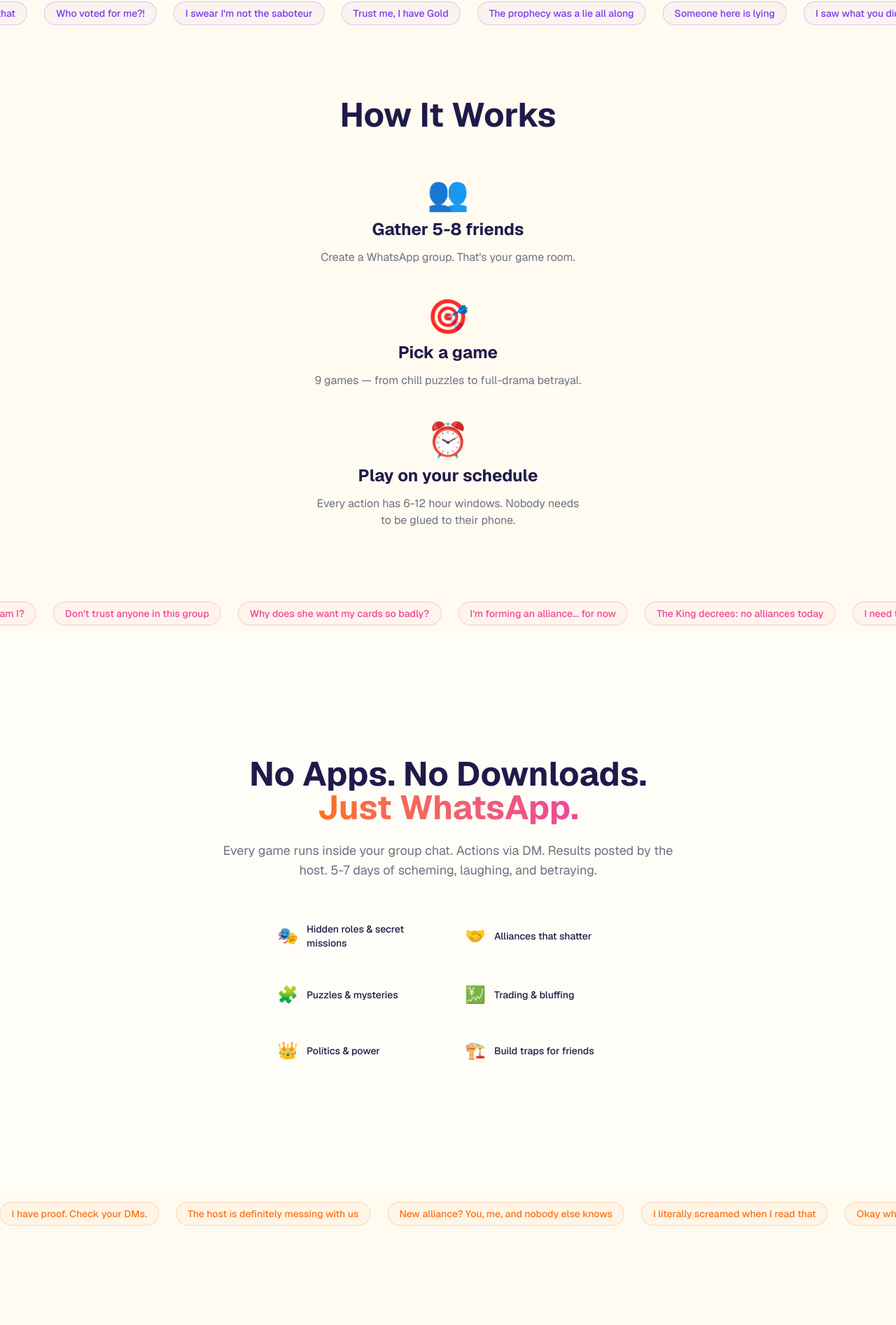
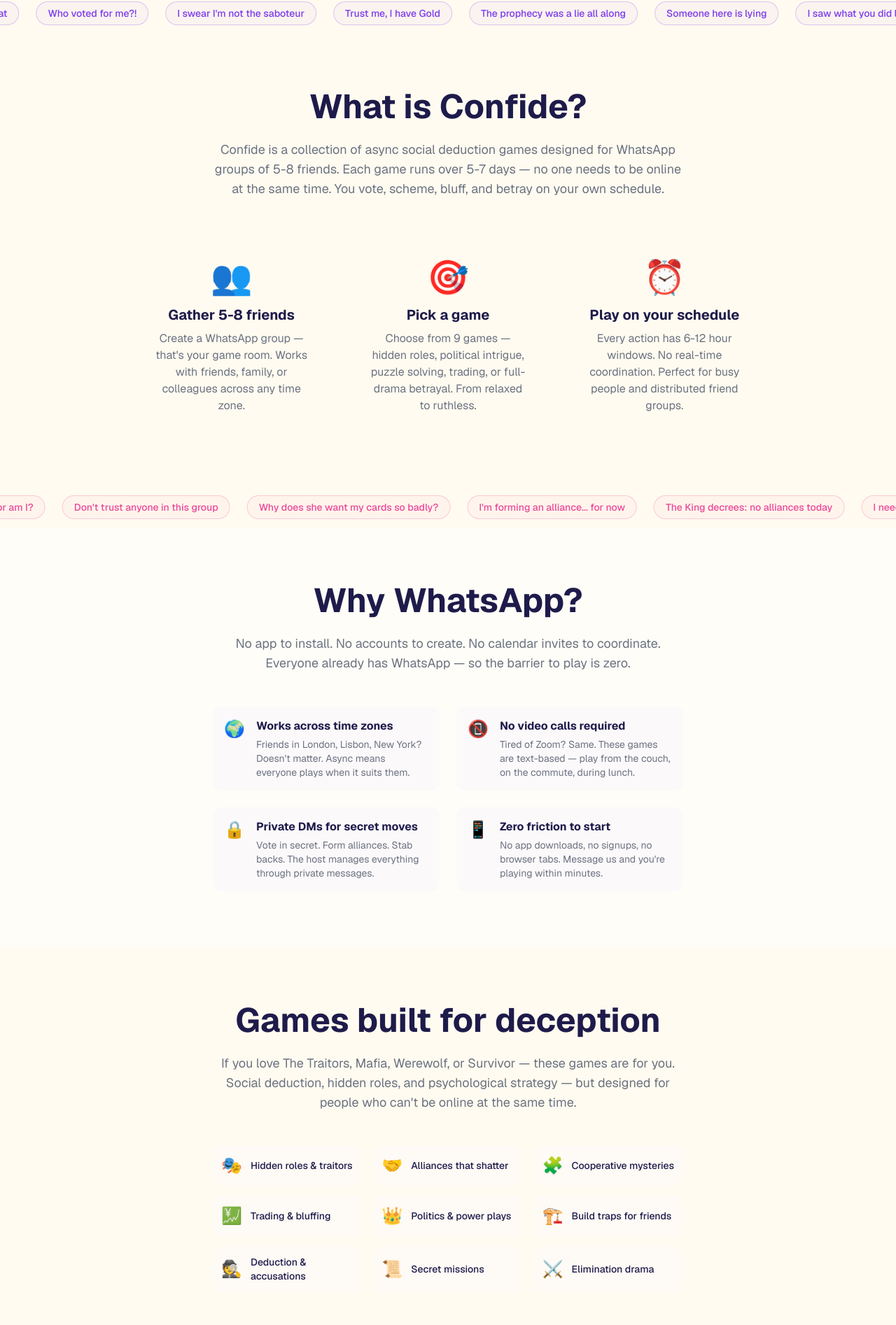
Before and after one commit to ChubbyWallaby/SocialGames, a Next.js app in the folder website/: page / in a window 1280 px wide. Shown: the part 795-2689 px from the top of the page at 70% size. Built offline with nearby package versions, Linux system fonts and the light colour scheme; no server answers.

Commit message:
Rewrite homepage copy for SEO and conversion
Ultraworked with [Sisyphus](https://github.com/code-yeongyu/oh-my-openagent)

Co-authored-by: Sisyphus <clio-agent@sisyphuslabs.ai>

```diff
--- a/website/app/page.tsx
+++ b/website/app/page.tsx
@@ -1,5 +1,15 @@
 import Link from "next/link";
+import type { Metadata } from "next";
 import { TickerBand1, TickerBand2, TickerBand3 } from "@/app/background-sentences";
+
+export const metadata: Metadata = {
+  title: "Confide — Social Deduction Games on WhatsApp",
+  description:
+    "Play games like The Traitors, Mafia, and Survivor with friends on WhatsApp. Fully async — works across time zones, no video calls, no app downloads. 5-8 players, 5-7 days.",
+  alternates: {
+    canonical: "https://playconfide.com",
+  },
+};
 
 const WHATSAPP_URL = "https://wa.me/351912990758?text=Hi!%20I%27d%20like%20to%20join%20a%20Confide%20session";
 
@@ -10,15 +20,16 @@
         <div className="text-center max-w-2xl">
           <h1 className="text-5xl md:text-7xl font-bold tracking-tight leading-tight mb-6">
             <span className="bg-gradient-to-r from-primary via-pink to-secondary bg-clip-text text-transparent">
-              Play Together.
+              Social Deduction Games
             </span>
             <br />
-            <span>From Anywhere.</span>
+            <span>on WhatsApp.</span>
           </h1>
 
           <p className="text-lg md:text-xl text-muted max-w-lg mx-auto mb-12">
-            Social games for friends who can&apos;t be in the same room. Runs
-            entirely on WhatsApp. No apps. No downloads.
+            Games like The Traitors, Mafia, and Survivor — played entirely in
+            your group chat. No apps. No video calls. Just you and your friends,
+            scheming across time zones.
           </p>
 
           <div className="flex flex-col sm:flex-row gap-4 justify-center">
@@ -42,67 +53,134 @@
 
       <TickerBand1 />
 
-      <section className="min-h-screen flex items-center justify-center px-4 py-20">
-        <div className="text-center max-w-3xl">
-          <h2 className="text-4xl md:text-5xl font-bold mb-16">
-            How It Works
+      <section className="py-20 px-4">
+        <div className="max-w-4xl mx-auto">
+          <h2 className="text-4xl md:text-5xl font-bold mb-6 text-center">
+            What is Confide?
           </h2>
+          <p className="text-lg text-muted text-center max-w-2xl mx-auto mb-16">
+            Confide is a collection of async social deduction games designed for
+            WhatsApp groups of 5-8 friends. Each game runs over 5-7 days — no
+            one needs to be online at the same time. You vote, scheme, bluff, and
+            betray on your own schedule.
+          </p>
 
-          <div className="space-y-12">
-            {[
-              {
-                emoji: "👥",
-                title: "Gather 5-8 friends",
-                desc: "Create a WhatsApp group. That's your game room.",
-              },
-              {
-                emoji: "🎯",
-                title: "Pick a game",
-                desc: "9 games — from chill puzzles to full-drama betrayal.",
-              },
-              {
-                emoji: "⏰",
-                title: "Play on your schedule",
-                desc: "Every action has 6-12 hour windows. Nobody needs to be glued to their phone.",
-              },
-            ].map((step, i) => (
-              <div key={i} className="flex flex-col items-center gap-3">
-                <span className="text-5xl">{step.emoji}</span>
-                <h3 className="text-2xl font-bold">{step.title}</h3>
-                <p className="text-muted max-w-sm">{step.desc}</p>
-              </div>
-            ))}
+          <div className="grid grid-cols-1 md:grid-cols-3 gap-8">
+            <div className="text-center p-6">
+              <span className="text-5xl block mb-4">👥</span>
+              <h3 className="text-xl font-bold mb-2">Gather 5-8 friends</h3>
+              <p className="text-muted">
+                Create a WhatsApp group — that&apos;s your game room. Works with
+                friends, family, or colleagues across any time zone.
+              </p>
+            </div>
+            <div className="text-center p-6">
+              <span className="text-5xl block mb-4">🎯</span>
+              <h3 className="text-xl font-bold mb-2">Pick a game</h3>
+              <p className="text-muted">
+                Choose from 9 games — hidden roles, political intrigue, puzzle
+                solving, trading, or full-drama betrayal. From relaxed to
+                ruthless.
+              </p>
+            </div>
+            <div className="text-center p-6">
+              <span className="text-5xl block mb-4">⏰</span>
+              <h3 className="text-xl font-bold mb-2">Play on your schedule</h3>
+              <p className="text-muted">
+                Every action has 6-12 hour windows. No real-time coordination.
+                Perfect for busy people and distributed friend groups.
+              </p>
+            </div>
           </div>
         </div>
       </section>
 
       <TickerBand2 />
 
-      <section className="min-h-screen flex items-center justify-center px-4 py-20 bg-white/50">
-        <div className="text-center max-w-2xl">
-          <h2 className="text-4xl md:text-5xl font-bold mb-6">
-            No Apps. No Downloads.
-            <br />
-            <span className="bg-gradient-to-r from-secondary to-pink bg-clip-text text-transparent">
-              Just WhatsApp.
-            </span>
+      <section className="py-20 px-4 bg-white/50">
+        <div className="max-w-4xl mx-auto">
+          <h2 className="text-4xl md:text-5xl font-bold mb-6 text-center">
+            Why WhatsApp?
           </h2>
-
-          <p className="text-lg text-muted mb-12">
-            Every game runs inside your group chat. Actions via DM. Results
-            posted by the host. 5-7 days of scheming, laughing, and betraying.
+          <p className="text-lg text-muted text-center max-w-2xl mx-auto mb-12">
+            No app to install. No accounts to create. No calendar invites to
+            coordinate. Everyone already has WhatsApp — so the barrier to play is
+            zero.
           </p>
 
-          <div className="grid grid-cols-2 gap-6 text-left max-w-lg mx-auto">
+          <div className="grid grid-cols-1 md:grid-cols-2 gap-6 max-w-2xl mx-auto">
+            <div className="flex items-start gap-4 p-4 rounded-xl bg-purple-50/50">
+              <span className="text-2xl shrink-0">🌍</span>
+              <div>
+                <h3 className="font-bold mb-1">Works across time zones</h3>
+                <p className="text-sm text-muted">
+                  Friends in London, Lisbon, New York? Doesn&apos;t matter. Async
+                  means everyone plays when it suits them.
+                </p>
+              </div>
+            </div>
+            <div className="flex items-start gap-4 p-4 rounded-xl bg-purple-50/50">
+              <span className="text-2xl shrink-0">📵</span>
+              <div>
+                <h3 className="font-bold mb-1">No video calls required</h3>
+                <p className="text-sm text-muted">
+                  Tired of Zoom? Same. These games are text-based — play from the
+                  couch, on the commute, during lunch.
+                </p>
+              </div>
+            </div>
+            <div className="flex items-start gap-4 p-4 rounded-xl bg-purple-50/50">
+              <span className="text-2xl shrink-0">🔒</span>
+              <div>
+                <h3 className="font-bold mb-1">Private DMs for secret moves</h3>
+                <p className="text-sm text-muted">
+                  Vote in secret. Form alliances. Stab backs. The host manages
+                  everything through private messages.
+                </p>
+              </div>
+            </div>
+            <div className="flex items-start gap-4 p-4 rounded-xl bg-purple-50/50">
+              <span className="text-2xl shrink-0">📱</span>
+              <div>
+                <h3 className="font-bold mb-1">Zero friction to start</h3>
+                <p className="text-sm text-muted">
+                  No app downloads, no signups, no browser tabs. Message us and
+                  you&apos;re playing within minutes.
+                </p>
+              </div>
+            </div>
+          </div>
+        </div>
+      </section>
+
+      <section className="py-20 px-4">
+        <div className="max-w-4xl mx-auto">
+          <h2 className="text-4xl md:text-5xl font-bold mb-6 text-center">
+            Games built for deception
+          </h2>
+          <p className="text-lg text-muted text-center max-w-2xl mx-auto mb-12">
+            If you love The Traitors, Mafia, Werewolf, or Survivor — these games
+            are for you. Social deduction, hidden roles, and psychological
+            strategy — but designed for people who can&apos;t be online at the
+            same time.
+          </p>
+
+          <div className="grid grid-cols-2 md:grid-cols-3 gap-4 max-w-2xl mx-auto">
             {[
-              { emoji: "🎭", text: "Hidden roles & secret missions" },
+              { emoji: "🎭", text: "Hidden roles & traitors" },
               { emoji: "🤝", text: "Alliances that shatter" },
-              { emoji: "🧩", text: "Puzzles & mysteries" },
+              { emoji: "🧩", text: "Cooperative mysteries" },
               { emoji: "💹", text: "Trading & bluffing" },
-              { emoji: "👑", text: "Politics & power" },
+              { emoji: "👑", text: "Politics & power plays" },
               { emoji: "🏗️", text: "Build traps for friends" },
+              { emoji: "🕵️", text: "Deduction & accusations" },
+              { emoji: "📜", text: "Secret missions" },
+              { emoji: "⚔️", text: "Elimination drama" },
             ].map((item, i) => (
-              <div key={i} className="flex items-center gap-3 p-3 rounded-xl">
+              <div
+                key={i}
+                className="flex items-center gap-3 p-3 rounded-xl bg-purple-50/30"
+              >
                 <span className="text-2xl">{item.emoji}</span>
                 <span className="text-sm font-medium">{item.text}</span>
               </div>
@@ -113,11 +191,40 @@
 
       <TickerBand3 />
 
-      <section className="min-h-[60vh] flex items-center justify-center px-4 py-20">
+      <section className="py-20 px-4 bg-white/50">
+        <div className="max-w-4xl mx-auto">
+          <h2 className="text-4xl md:text-5xl font-bold mb-6 text-center">
+            Perfect for remote teams
+          </h2>
+          <p className="text-lg text-muted text-center max-w-2xl mx-auto mb-12">
+            Looking for team building games that don&apos;t involve awkward Zoom
+            icebreakers? Confide games run in the background of your workweek.
+            Low-effort setup, high-drama results.
+          </p>
+
+          <div className="grid grid-cols-1 md:grid-cols-3 gap-6 text-center">
+            <div className="p-6 rounded-2xl bg-gradient-to-b from-purple-50 to-transparent">
+              <p className="text-3xl font-bold text-primary mb-1">5-7 days</p>
+              <p className="text-sm text-muted">per game session</p>
+            </div>
+            <div className="p-6 rounded-2xl bg-gradient-to-b from-purple-50 to-transparent">
+              <p className="text-3xl font-bold text-primary mb-1">5-8 people</p>
+              <p className="text-sm text-muted">per group</p>
+            </div>
+            <div className="p-6 rounded-2xl bg-gradient-to-b from-purple-50 to-transparent">
+              <p className="text-3xl font-bold text-primary mb-1">€1/person</p>
+              <p className="text-sm text-muted">no subscriptions</p>
+            </div>
+          </div>
+        </div>
+      </section>
+
+      <section className="min-h-[50vh] flex items-center justify-center px-4 py-20">
         <div className="text-center max-w-xl">
           <h2 className="text-4xl md:text-5xl font-bold mb-4">Ready to play?</h2>
           <p className="text-lg text-muted mb-10">
-            Send us a message on WhatsApp and we&apos;ll get you into the next game.
+            Send us a message on WhatsApp and we&apos;ll get you into the next
+            game. Takes 2 minutes — no signup forms, no waiting lists.
           </p>
           <a
             href={WHATSAPP_URL}
```
